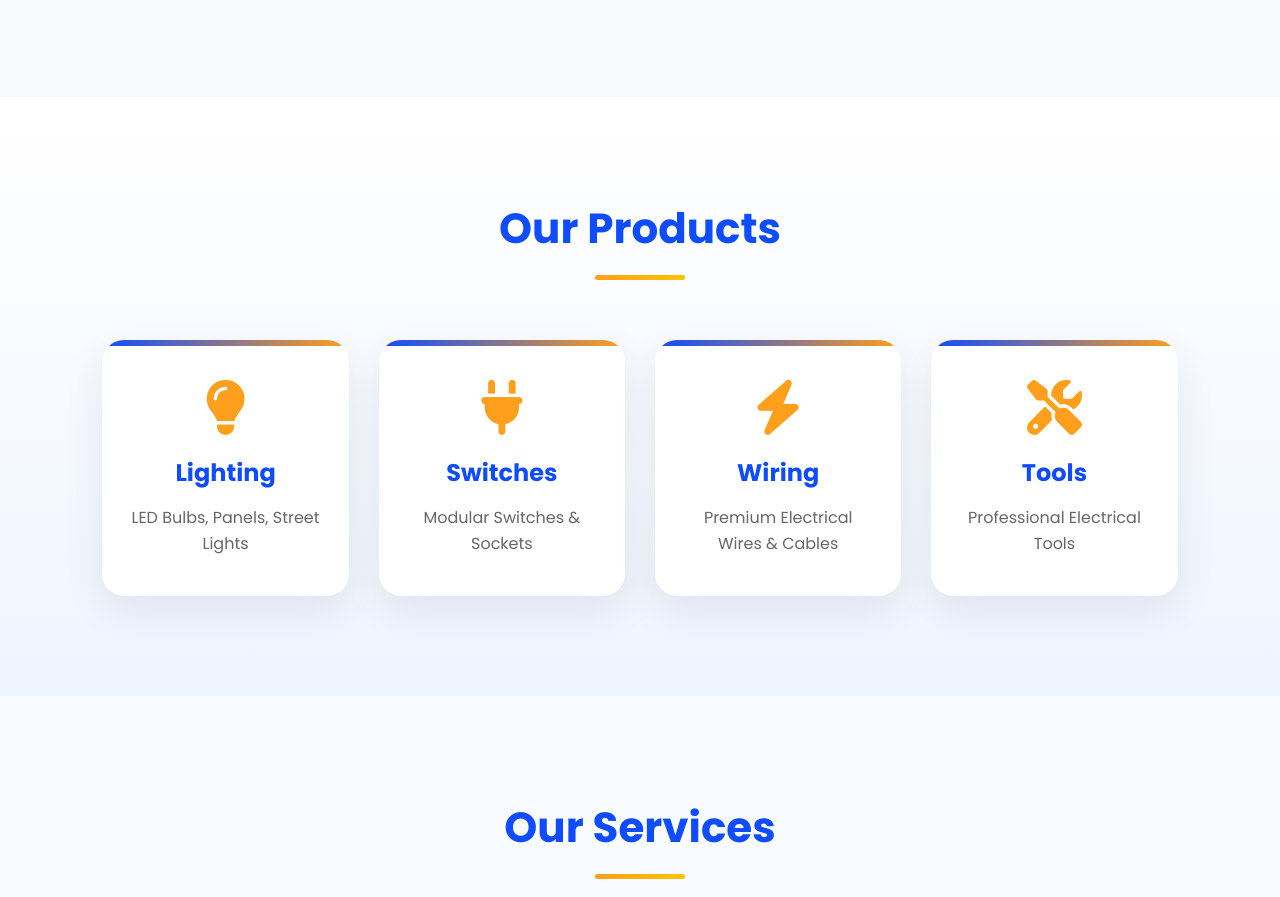
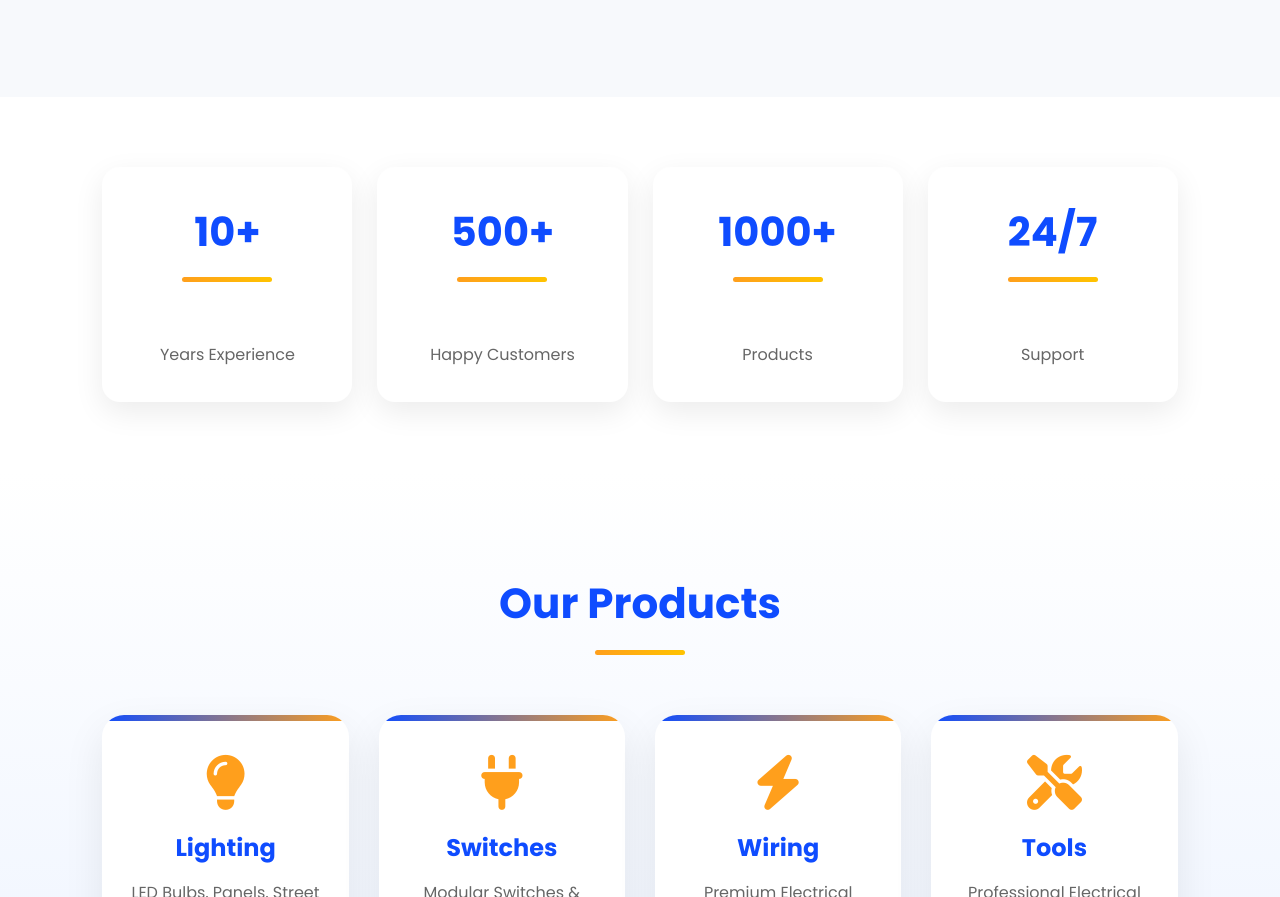
Before and after one commit to nancy289/dhruvi-electrical, a plain HTML site: page index.html in a window 1280 px wide. Shown: the part 1182-2079 px from the top of the page. Drawn offline with Linux system fonts and the light colour scheme.

Commit message:
Added stats section and smooth scrolling

```diff
--- a/index.html
+++ b/index.html
@@ -122,6 +122,29 @@ at affordable prices.
 
 </div>
 
+</div>
+
+</section>
+<section class="stats">
+
+<div class="stat-box">
+<h2>10+</h2>
+<p>Years Experience</p>
+</div>
+
+<div class="stat-box">
+<h2>500+</h2>
+<p>Happy Customers</p>
+</div>
+
+<div class="stat-box">
+<h2>1000+</h2>
+<p>Products</p>
+</div>
+
+<div class="stat-box">
+<h2>24/7</h2>
+<p>Support</p>
 </div>
 
 </section>
--- a/script.js
+++ b/script.js
@@ -0,0 +1,10 @@
+document.querySelectorAll('a[href^="#"]').forEach(anchor => {
+    anchor.addEventListener("click", function(e){
+        e.preventDefault();
+
+        document.querySelector(this.getAttribute("href"))
+        .scrollIntoView({
+            behavior:"smooth"
+        });
+    });
+});
--- a/style.css
+++ b/style.css
@@ -732,3 +732,50 @@ footer p {
 .contact {
     animation: fadeUp .8s ease;
 }
+
+.stats{
+display:grid;
+grid-template-columns:repeat(4,1fr);
+gap:25px;
+padding:70px 8%;
+background:#fff;
+}
+
+.stat-box{
+background:white;
+padding:35px;
+text-align:center;
+border-radius:18px;
+box-shadow:0 10px 30px rgba(0,0,0,.08);
+transition:.3s;
+}
+
+.stat-box:hover{
+transform:translateY(-10px);
+}
+
+.stat-box h2{
+font-size:40px;
+color:#0F4CFF;
+}
+
+.stat-box p{
+margin-top:10px;
+color:#666;
+}
+
+@media(max-width:768px){
+
+.stats{
+grid-template-columns:repeat(2,1fr);
+}
+
+}
+
+@media(max-width:480px){
+
+.stats{
+grid-template-columns:1fr;
+}
+
+}
```
